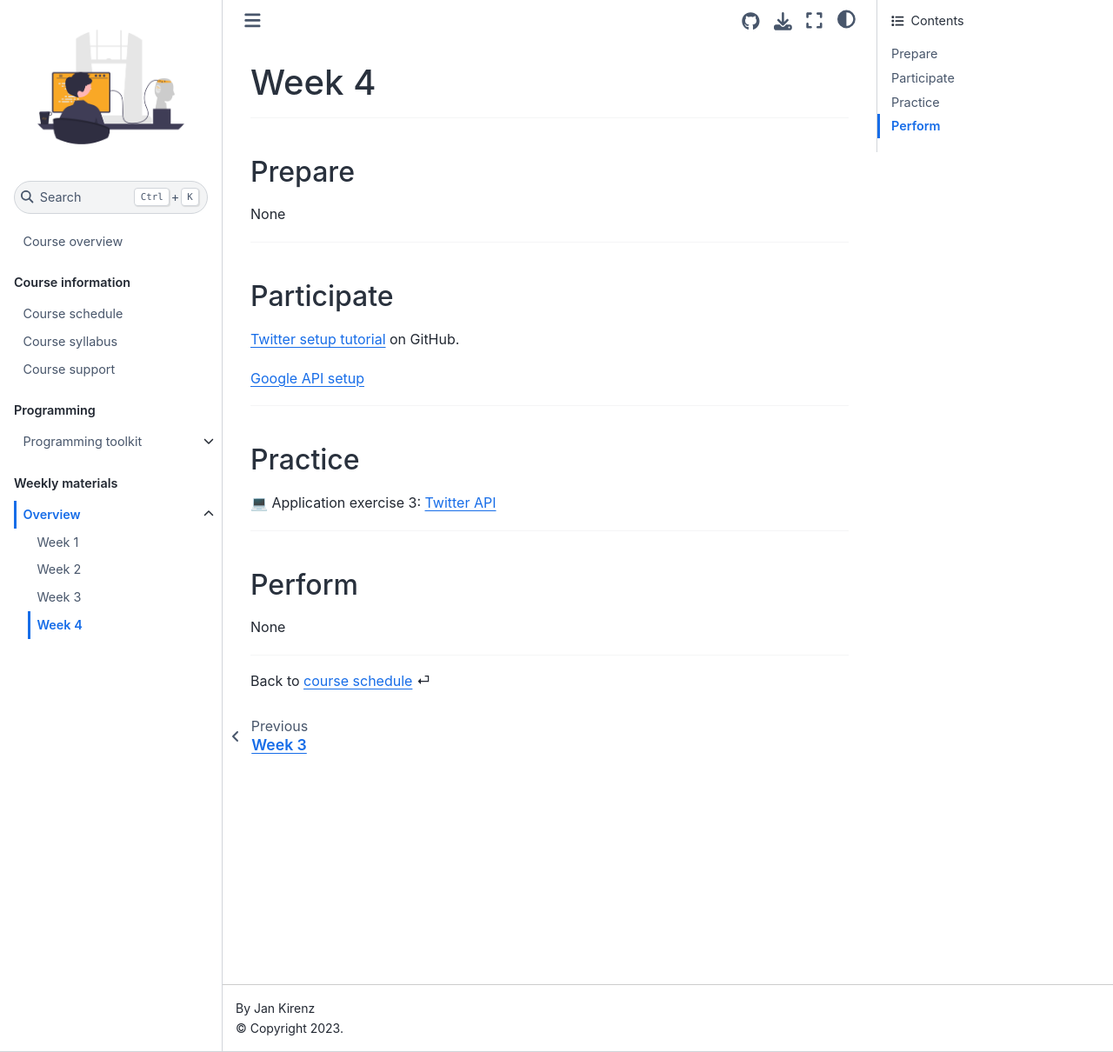
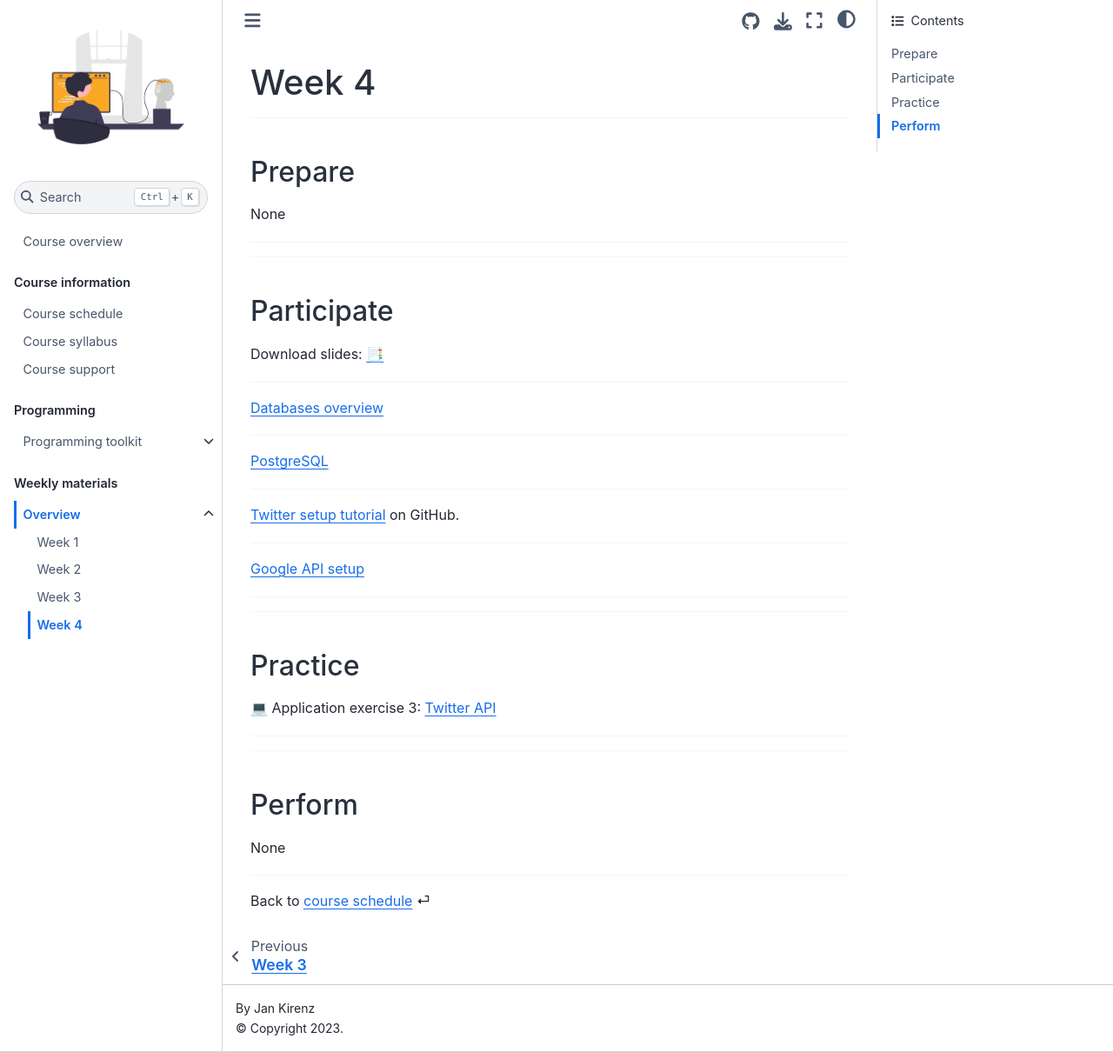
Before and after one commit to ds-ws22/website, a Jupyter Book: the page built from weeks/week4.md, in a window 1280 px wide and 1210 px high. Shown: the whole window at 87% size. Built offline with Jupyter Book 1.0.4 settings and Sphinx 7.4.7 and the Sphinx Book theme 1.1.4, drawn with Linux system fonts in a browser that asks for light colours; comment, search, counter and statistics services are not loaded.

Commit message:
Update week4.md

```diff
--- a/weeks/week4.md
+++ b/weeks/week4.md
@@ -11,18 +11,35 @@ None
 
 ---
 
+---
+
 (participate)=
 ## Participate
 
 
+Download slides: [📑](https://drive.google.com/file/d/1-kn1zRRwU_aXHCkATjUwnn0KfjQ2u6kY/view?usp=sharing)
+
+---
+
+[Databases overview](../tutorials/databases/databases-intro.md)
+
+---
+
+
+[PostgreSQL](../tutorials/databases/postgresql.md)
+
+---
+
 
 [Twitter setup tutorial](https://github.com/kirenz/twitter-tutorial) on GitHub.
 
-
+---
 
 [Google API setup](../tutorials/google-api/google-apis.md)
 
 
+
+---
 
 ---
 
@@ -38,6 +55,8 @@ None
 
 ---
 
+---
+
 (perform)=
 ## Perform
 
```
